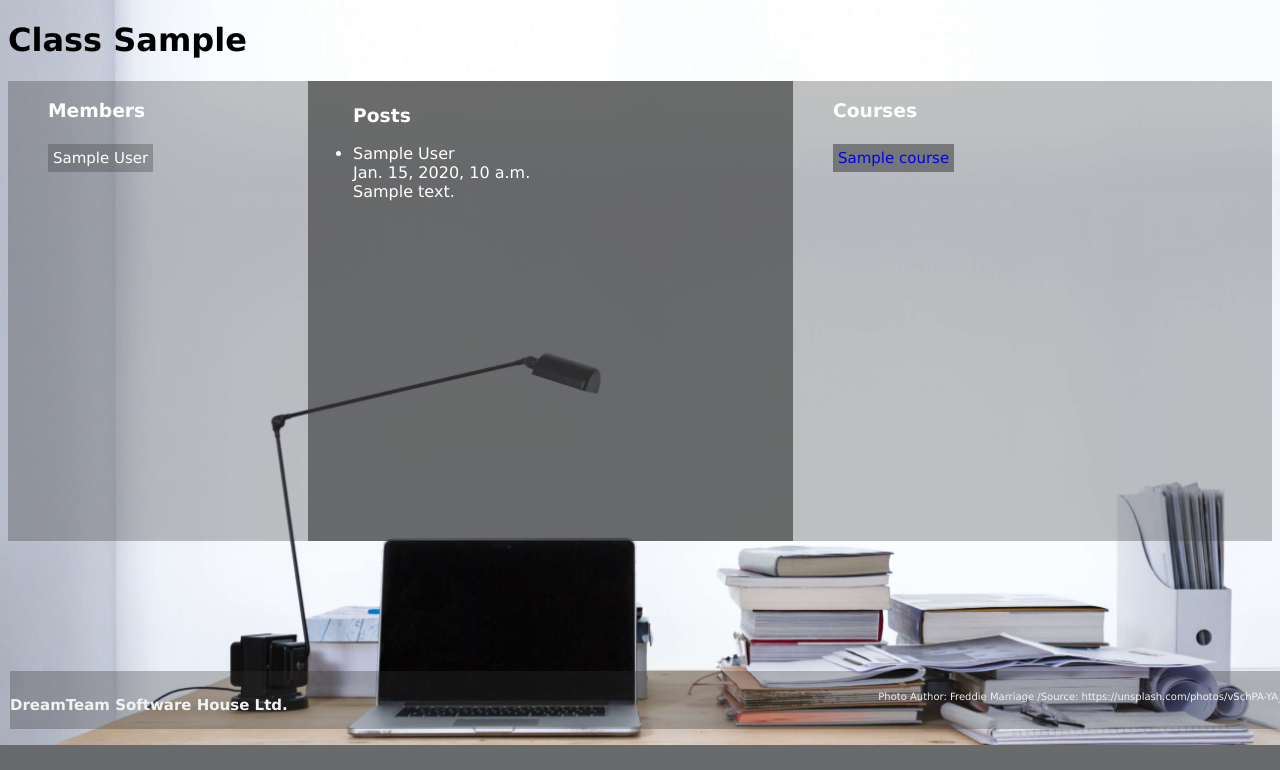
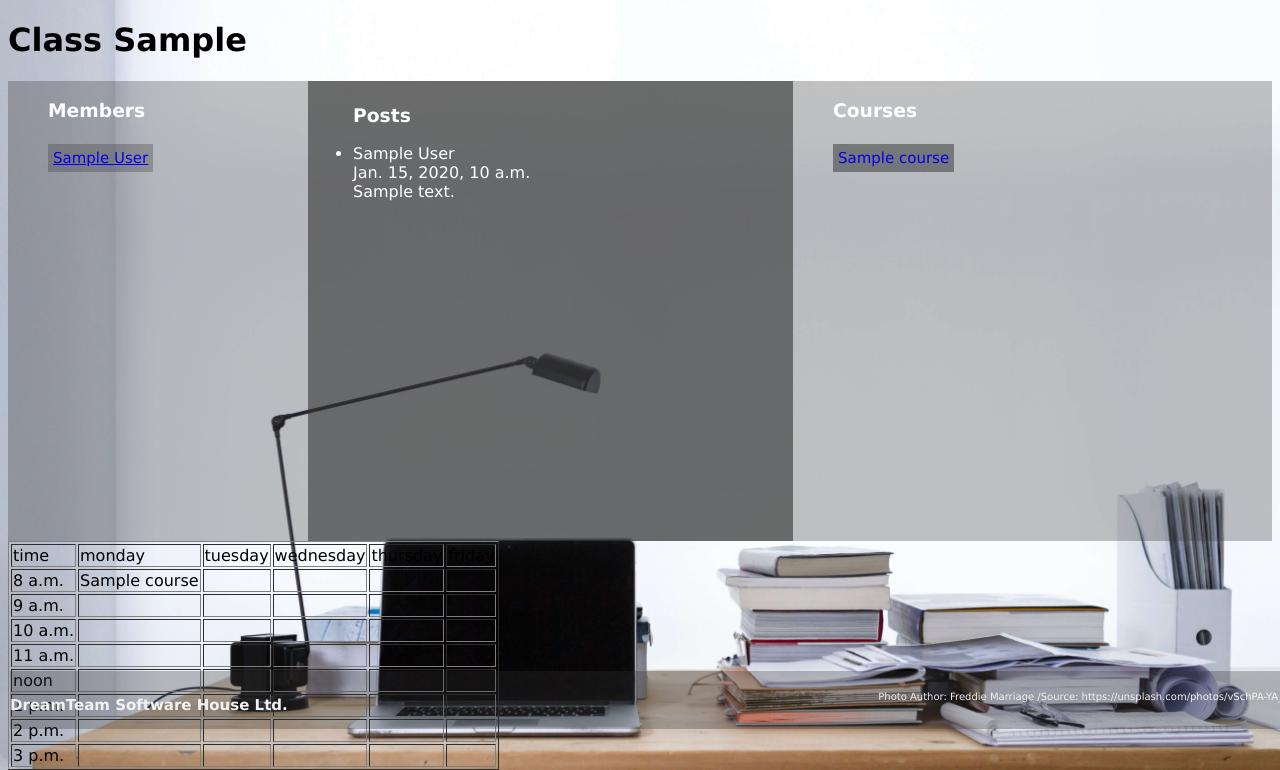
Before and after one commit to lupasebastian/e_learning_platform, a Django app: a page that uses viewer/templates/group.html in a window 1280 px wide. Shown: the part 71-841 px from the top of the page. Before the commit the page ends 816 px from the top, so only its background shows below. Run offline with Django 3.2, Linux system fonts and the light colour scheme; tables that the repository leaves empty hold one stand-in row (values such as "Sample post").

Commit message:
add schedule

```diff
--- a/accounts/models.py
+++ b/accounts/models.py
@@ -1,11 +1,13 @@
 from django.contrib.auth.models import User
-from django.db.models import Model, OneToOneField, ForeignKey, TextField, DO_NOTHING, CASCADE
+from django.db.models import Model, OneToOneField, ForeignKey, TextField, DO_NOTHING, CASCADE, ImageField
+from django.utils.text import slugify
 
 
 class UserProfile(Model):
     user = OneToOneField(User, on_delete=CASCADE, related_name='profile_user', default=None, blank=True)
     group_id = ForeignKey('viewer.Group', default=None, blank=True, null=True, on_delete=DO_NOTHING, related_name='user_group')
     bio = TextField(null=True, blank=True, default='Kim jesteś, mój książę?')
+    avatar = ImageField(upload_to='avatar_img', default='default_avatar.png')
 
     def __str__(self):
         return self.user.first_name + " " + self.user.last_name
--- a/e_learning_platform/settings.py
+++ b/e_learning_platform/settings.py
@@ -68,6 +68,7 @@ TEMPLATES = [
                 'django.template.context_processors.request',
                 'django.contrib.auth.context_processors.auth',
                 'django.contrib.messages.context_processors.messages',
+                'django.template.context_processors.media'
             ],
         },
     },
--- a/e_learning_platform/urls.py
+++ b/e_learning_platform/urls.py
@@ -13,11 +13,17 @@ Including another URLconf
     1. Import the include() function: from django.urls import include, path
     2. Add a URL to urlpatterns:  path('blog/', include('blog.urls'))
 """
+from viewer.views import MainView
+from accounts.views import login_success
+from viewer.models import Schedule
+
 from django.contrib import admin
 from django.urls import path, include
 
-from viewer.views import MainView
-from accounts.views import login_success
+
+from django.conf import settings
+from django.conf.urls.static import static
+
 # from viewer.models import Role, Group, Course, Lesson, Post, Attachment, PostAttachment, LessonAttachment, Grade, Attendance
 # from testsheet.models import Test, QuestionType, TestQuestion, TestTeacherAnswer, TestStudentAnswer
 # from accounts.models import UserProfile
@@ -38,6 +44,7 @@ from accounts.views import login_success
 # admin.site.register(TestTeacherAnswer)
 # admin.site.register(TestStudentAnswer)
 # admin.site.register(UserProfile)
+admin.site.register(Schedule)
 
 
 urlpatterns = [
@@ -49,4 +56,4 @@ urlpatterns = [
     path('viewer/', include('viewer.urls')),
     path('chat/', include('chat.urls')),
     path('login_success/', login_success, name='login_success')
-]
+] + static(settings.MEDIA_URL, document_root=settings.MEDIA_ROOT)
--- a/viewer/models.py
+++ b/viewer/models.py
@@ -1,14 +1,14 @@
 from django.utils.text import slugify
-from datetime import datetime
+import datetime
 from django.contrib.auth.models import User
 from django.db.models import CharField, BooleanField, DateTimeField, DateField, FileField, FilePathField, \
-    ForeignKey, IntegerField, TextField, Model, ManyToManyField, DO_NOTHING, CASCADE, SET_NULL, SlugField
+    ForeignKey, IntegerField, TextField, Model, ManyToManyField, DO_NOTHING, CASCADE, SET_NULL, SlugField, TimeField
 
 
 class Group(Model):
     symbol = CharField(max_length=16)
     date_created = DateTimeField(auto_now=True)
-    year_start = CharField(max_length=32, default=datetime.now().year)
+    year_start = CharField(max_length=32, default=datetime.datetime.now().year)
     year_end = CharField(null=True, blank=True, default=None, max_length=32)
     supervisor = ForeignKey(User, null=True, blank=True, on_delete=DO_NOTHING)
     slug = SlugField(null=True)
@@ -68,7 +68,7 @@ class Post(Model):
     user_id = ForeignKey(User, null=True, on_delete=SET_NULL)
     group_id = ForeignKey(Group, blank=True, null=True, on_delete=DO_NOTHING)
     content = TextField(blank=True)
-    published = DateTimeField(default=datetime.now())
+    published = DateTimeField(default=datetime.datetime.now())
     attachment = ManyToManyField(Attachment, blank=True, default=None)
     course_id = ForeignKey(Course, blank=True, null=True, on_delete=DO_NOTHING)
 
@@ -92,3 +92,30 @@ class Attendance(Model):
     student_id = ForeignKey(User, on_delete=CASCADE, related_name='attendance_student')
     teacher_id = ForeignKey(User, null=True, on_delete=DO_NOTHING, related_name='attendance_teacher')
     lesson_id = ForeignKey(Lesson, null=True, on_delete=SET_NULL)
+
+
+class Schedule(Model):
+    WEEK = (
+        ('monday', 'MONDAY'),
+        ('tuesday', 'TUESDAY'),
+        ('wednesday', 'WEDNESDAY'),
+        ('thursday', 'THURSDAY'),
+        ('friday', 'FRIDAY'),
+    )
+    TIMES = [
+        (datetime.time(hour=8, minute=0), '08:00'),
+        (datetime.time(hour=9, minute=0), '09:00'),
+        (datetime.time(hour=10, minute=0), '10:00'),
+        (datetime.time(hour=11, minute=0), '11:00'),
+        (datetime.time(hour=12, minute=0), '12:00'),
+        (datetime.time(hour=13, minute=0), '13:00'),
+        (datetime.time(hour=14, minute=0), '14:00'),
+        (datetime.time(hour=15, minute=0), '15:00'),
+    ]
+    course_id = ForeignKey(Course, on_delete=CASCADE)
+    day_of_week = CharField(max_length=20, choices=WEEK, default='monday')
+    start_time = TimeField(blank=False, choices=TIMES)
+    end_time = TimeField(blank=True)
+
+    def __str__(self):
+        return f'{self.course_id.name} {self.course_id.teacher.first_name} {self.course_id.teacher.last_name} {self.course_id.group_id.symbol}'
--- a/viewer/templates/group.html
+++ b/viewer/templates/group.html
@@ -8,7 +8,7 @@
                     <h3>Members</h3>
                     {% for member in members %}
                     <li>
-                        {{ member.user.first_name }} {{ member.user.last_name }}
+                        <a href="{% url 'profile' member.id %}">{{ member.user.first_name }} {{ member.user.last_name }}</a>
                     </li>
                     {% endfor %}
                 </ul>
@@ -36,4 +36,15 @@
                 </ul>
             </div>
         </div>
+    <table border="1">
+        <tbody>
+        {% for row in schedule %}
+        <tr>
+            {% for col in row %}
+            <td>{{ col }}</td>
+            {% endfor %}
+        </tr>
+        {% endfor %}
+        </tbody>
+    </table>
 {% endblock %}
--- a/viewer/urls.py
+++ b/viewer/urls.py
@@ -1,5 +1,5 @@
+from django.conf.urls.static import static
 from django.urls import path
-
 
 from .views import UserDetailView, MainView, CreateCourseView, CreatePostView, CreateLessonView, \
     CreateGroupView, CreateGradeView, CreateAttendanceView, CreateAttachmentView, TeacherMainView, \
@@ -8,6 +8,7 @@ from .views import UserDetailView, MainView, CreateCourseView, CreatePostView, C
 urlpatterns = [
     path('user_details/', UserDetailView.as_view(), name='user_detail_view'),
     path('main_view/', MainView.as_view(), name='main_view'),
+    path('profile/<int:pk>/', UserDetailView.as_view(), name='profile'),
     path('teacher/', TeacherMainView.as_view(), name='teacher_main'),
     path('groups/', GroupList.as_view(), name='group_list'),
     path('groups/<slug:slug>/', GroupView.as_view(), name='group'),
--- a/viewer/views.py
+++ b/viewer/views.py
@@ -1,4 +1,5 @@
 from django.contrib.auth.models import User
+import datetime
 from django.shortcuts import render, get_object_or_404
 from django.views.generic import View, TemplateView, ListView, DetailView, CreateView
 from django.urls import reverse_lazy
@@ -6,7 +7,7 @@ from django.views.generic.detail import SingleObjectMixin
 from accounts.models import UserProfile
 from .forms import CreatePostForm, CreateLessonForm, CreateCourseForm, CreateGroupForm, CreateGradeForm, \
     CreateAttendanceForm, CreateAttachmentForm
-from .models import Post, Group, Course, Lesson, Grade, Attachment, Attendance
+from .models import Post, Group, Course, Lesson, Grade, Attachment, Attendance, Schedule
 
 
 class MainView(TemplateView):
@@ -47,6 +48,29 @@ class GroupView(SingleObjectMixin, ListView):
         context['posts'] = Post.objects.filter(group_id=self.object)
         context['courses'] = Course.objects.filter(group_id=self.object)
         context['group'] = self.object
+        schedule = Schedule.objects.filter(course_id__group_id=self.object).order_by('day_of_week').order_by('start_time')
+        days = ['monday', 'tuesday', 'wednesday', 'thursday', 'friday']
+        times = [
+            datetime.time(hour=8, minute=0),
+            datetime.time(hour=9, minute=0),
+            datetime.time(hour=10, minute=0),
+            datetime.time(hour=11, minute=0),
+            datetime.time(hour=12, minute=0),
+            datetime.time(hour=13, minute=0),
+            datetime.time(hour=14, minute=0),
+            datetime.time(hour=15, minute=0)
+        ]
+        schedule_table = [
+            ['time', 'monday', 'tuesday', 'wednesday', 'thursday', 'friday']
+        ]
+        for time in times:
+            schedule_table.append([time] + 5*[''])
+        for el in schedule:
+            col = days.index(el.day_of_week)+1
+            row = times.index(el.start_time)+1
+            if col and row:
+                schedule_table[row][col] = el.course_id.name
+        context['schedule'] = schedule_table
         return context
 
 
@@ -78,6 +102,12 @@ class JournalView:
 class UserDetailView(DetailView):
     template_name = 'user_detail_template.html'
     model = UserProfile
+
+    def get_context_data(self, **kwargs):
+        context = super(UserDetailView, self).get_context_data(**kwargs)
+        context['supervisor_group'] = Group.objects.filter(supervisor__profile_user=self.kwargs['pk']).first()
+        context['courses'] = Course.objects.filter(teacher__profile_user=self.kwargs['pk'])
+        return context
 
 
 class CreateCourseView(CreateView):
```
Also changed, not shown: viewer/templates/user_detail_template.html (+15 -1 lines), media/avatar_img/default-avatar.png (added), media/avatar_img/default-avatar_dkImZso.png (added).
